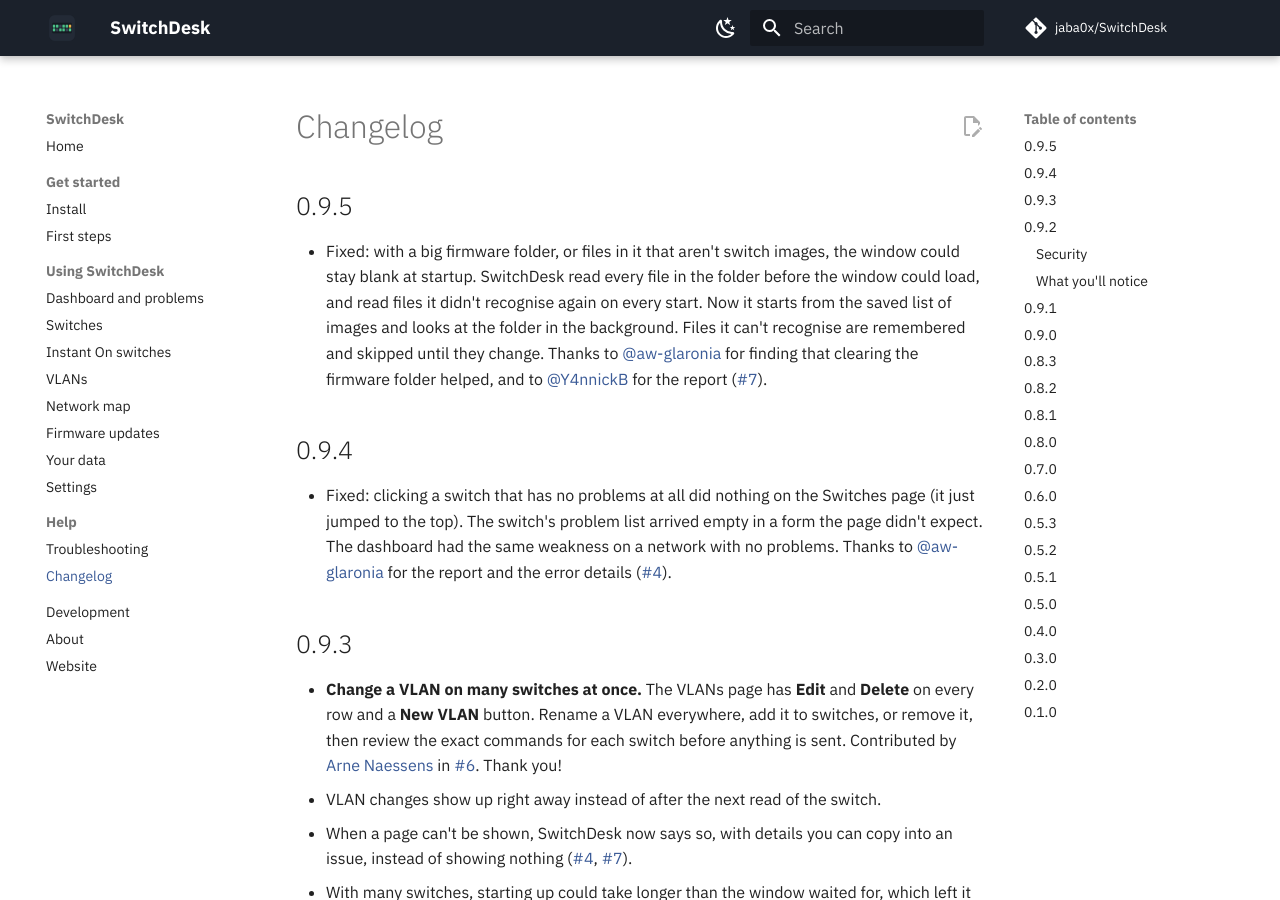
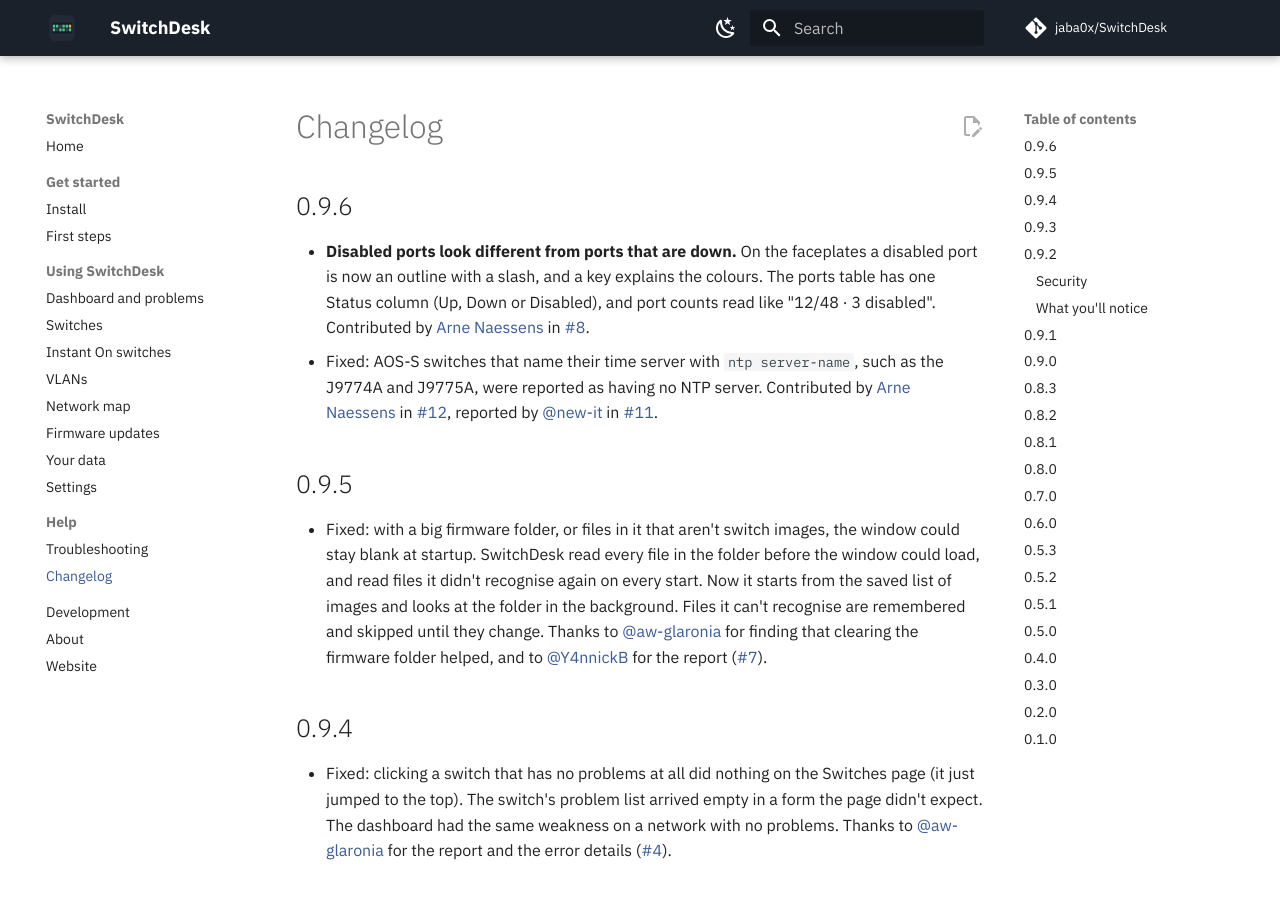
Before and after one commit to ArneNaessens/SwitchDesk, an MkDocs documentation site: the page built from docs/changelog.md, in a window 1280 px wide and 900 px high. Built offline with MkDocs 1.6.1 and Material for MkDocs 9.7.7, drawn with Linux system fonts in a browser that asks for light colours; comment, search, counter and statistics services are not loaded.

Commit message:
0.9.6: changelog and docs for disabled ports and ntp server-name

```diff
--- a/docs/changelog.md
+++ b/docs/changelog.md
@@ -1,4 +1,9 @@
 # Changelog
+
+## 0.9.6
+
+- **Disabled ports look different from ports that are down.** On the faceplates a disabled port is now an outline with a slash, and a key explains the colours. The ports table has one Status column (Up, Down or Disabled), and port counts read like "12/48 · 3 disabled". Contributed by [Arne Naessens](https://github.com/ArneNaessens) in [#8](https://github.com/jaba0x/SwitchDesk/pull/8).
+- Fixed: AOS-S switches that name their time server with `ntp server-name`, such as the J9774A and J9775A, were reported as having no NTP server. Contributed by [Arne Naessens](https://github.com/ArneNaessens) in [#12](https://github.com/jaba0x/SwitchDesk/pull/12), reported by [@new-it](https://github.com/new-it) in [#11](https://github.com/jaba0x/SwitchDesk/issues/11).
 
 ## 0.9.5
 
--- a/wails.json
+++ b/wails.json
@@ -11,7 +11,7 @@
   "info": {
     "companyName": "SwitchDesk",
     "productName": "SwitchDesk",
-    "productVersion": "0.9.5",
+    "productVersion": "0.9.6",
     "copyright": "Jaba Macharashvili",
     "comments": "Aruba switch manager. Built by Jaba Macharashvili, clihero.com"
   }
```
Also changed, not shown: README.md (+2 -2 lines), docs/dashboard.md (+3 -1 lines), docs/switches.md (+1 -1 lines), 1 other file.
